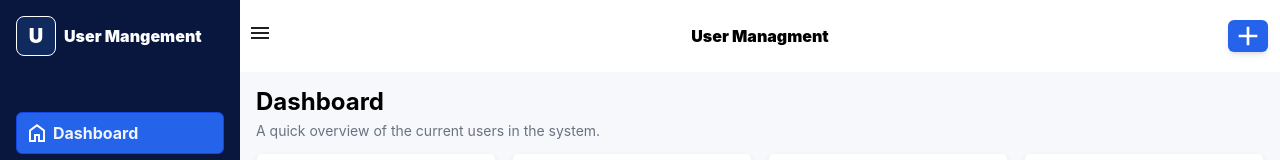
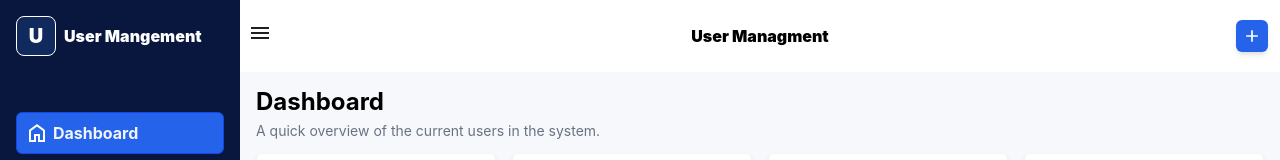
Before and after one commit to Amirparsa-g/React-Users-Panel, a React (Vite) app: page / in a window 1280 px wide. Shown: the top 160 px of the page. Built offline with nearby package versions, Linux system fonts and the light colour scheme; no server answers.

Commit message:
fix: fixed the style of the add button in the heading

```diff
--- a/src/components/AppLayout.tsx
+++ b/src/components/AppLayout.tsx
@@ -71,7 +71,7 @@ const AppLayout = () => {
               viewBox="0 -960 960 960"
               width="24px"
               fill="#ffffff"
-              className="bg-primary w-10 h-8 rounded-md shadow-md hover:bg-primaryDark"
+              className="bg-primary w-8 h-8 rounded-md shadow-md hover:bg-primaryDark p-1.5"
             >
               <path d="M440-440H200v-80h240v-240h80v240h240v80H520v240h-80v-240Z" />
             </svg>
```
